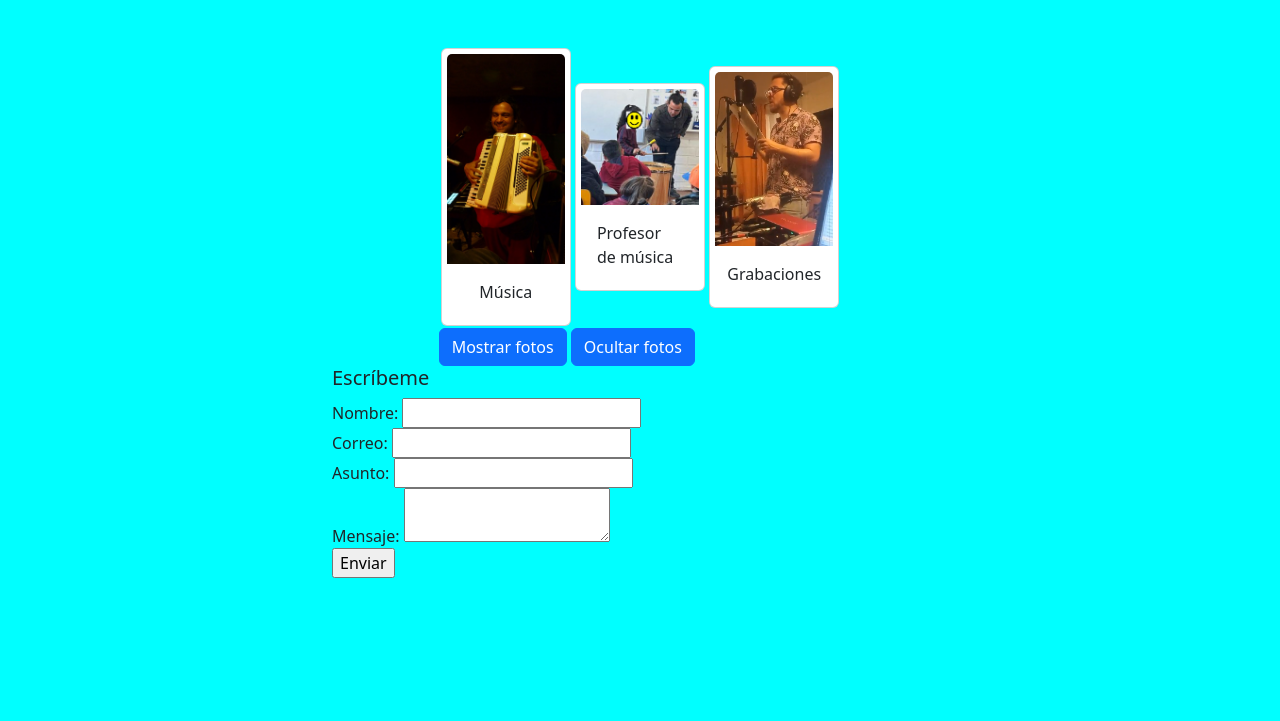
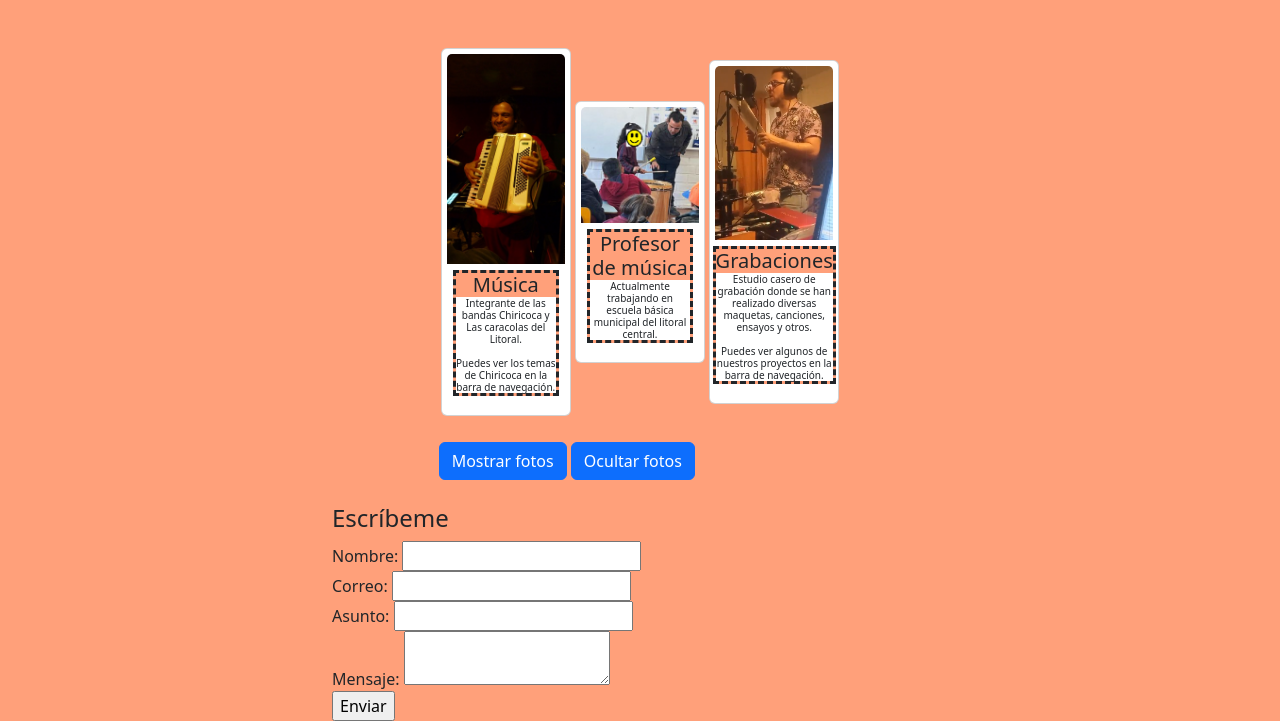
Before and after one commit to javiercege/github-curso, a plain HTML site: page index.html in a window 1280 px wide. Shown: the part 122-843 px from the top of the page. Before the commit the page ends 800 px from the top, so only its background shows below. Drawn offline with nearby package versions, Linux system fonts and the light colour scheme.

Commit message:
Add files via upload

```diff
--- a/assets/css/estilo.css
+++ b/assets/css/estilo.css
@@ -1,5 +1,5 @@
 body {
-  background-color: aqua;
+  background-color: lightsalmon;
 }
 
 div{
@@ -7,6 +7,7 @@ div{
   justify-content: center;
 }
 .navbar{
+  background-color: salmon;
   font-size: 1.5rem;
   margin: 50px;
   display: flex;
@@ -22,6 +23,14 @@ div{
 .card{
 margin: 2px;
 padding: 5px;
+}
+.card-body{
+  padding: 5%
+}
+.card-text{
+  background-color: white;
+font-size: 10px;
+align-self: center;
 }
 
     .carousel-inner {
@@ -39,21 +48,27 @@ padding: 5px;
         max-width: 50%;
         display: none;
       }
+h5{
+  border-style: dashed;
+  background-color: lightsalmon;
+  text-align: center;
+}
+
 
 
       @media (max-width: 768px) {
         .navbar-brand {
-          font-size: 1.5rem; /* Increase brand/logo size */
+          font-size: 1.5rem;
           padding-left: 15px;
         }
 
         .navbar-nav .nav-link {
-          font-size: 1.2rem; /* Increase link font size */
-          padding: 10px 15px; /* Increase padding */
+          font-size: 1.2rem;
+          padding: 10px 15px;
         }
 
         .navbar-toggler {
-          padding: 8px 10px; /* Increase toggle button size */
-          font-size: 1.2rem; /* Increase toggle icon size */
+          padding: 8px 10px;
+          font-size: 1.2rem;
         }
       }
--- a/index.html
+++ b/index.html
@@ -37,23 +37,31 @@
         <div class="card" style="width: 18rem;">
             <img class="card-img-top" src="assets/img/musica1.JPG" alt="Card image cap">
             <div class="card-body">
-              <p class="card-text">Música</p>
+                <h5>Música</h>
+                    <br>
+              <p class="card-text">Integrante de las bandas Chiricoca y Las caracolas del Litoral. <br><br> Puedes ver los temas de Chiricoca en la barra de navegación.</p>
+
             </div>
           </div>
           <div class="card" style="width: 18rem;">
             <img class="card-img-top" src="assets/img/cole1.png" alt="Card image cap">
             <div class="card-body">
-              <p class="card-text">Profesor de música</p>
+                <h5>Profesor de música</h>
+                    <br>
+              <p class="card-text">Actualmente trabajando en escuela básica municipal del litoral central. </p>
             </div>
           </div>
         <div class="card" style="width: 18rem;">
             <img class="card-img-top" src="assets/img/canelorec2.png" alt="Card image cap">
             <div class="card-body">
-              <p class="card-text">Grabaciones</p>
+                <h5>Grabaciones</h>
+                    <br>
+              <p class="card-text">Estudio casero de grabación donde se han realizado diversas maquetas, canciones, ensayos y otros. <br> <br> Puedes ver algunos de nuestros proyectos en la barra de navegación.</p>
             </div>
           </div>
           </div>
 </div>
+<br>
        <div class="container-fluid col-md-4">
         <button id="showCarouselBtn" class="btn btn-primary">Mostrar fotos</button>
 
@@ -103,8 +111,9 @@
 
 
             </div>
+            <br>
             <div class="container-fluid col-md-6">
-                <h5>Escríbeme</h5>
+                <h4>Escríbeme</h4>
                 <form action="" method="post">
                     <label for="nombre">Nombre:</label>
                     <input type="text" id="nombre" name="nombre" required>
```
Also changed, not shown: assets/js/script.js (line endings or trailing spaces).
